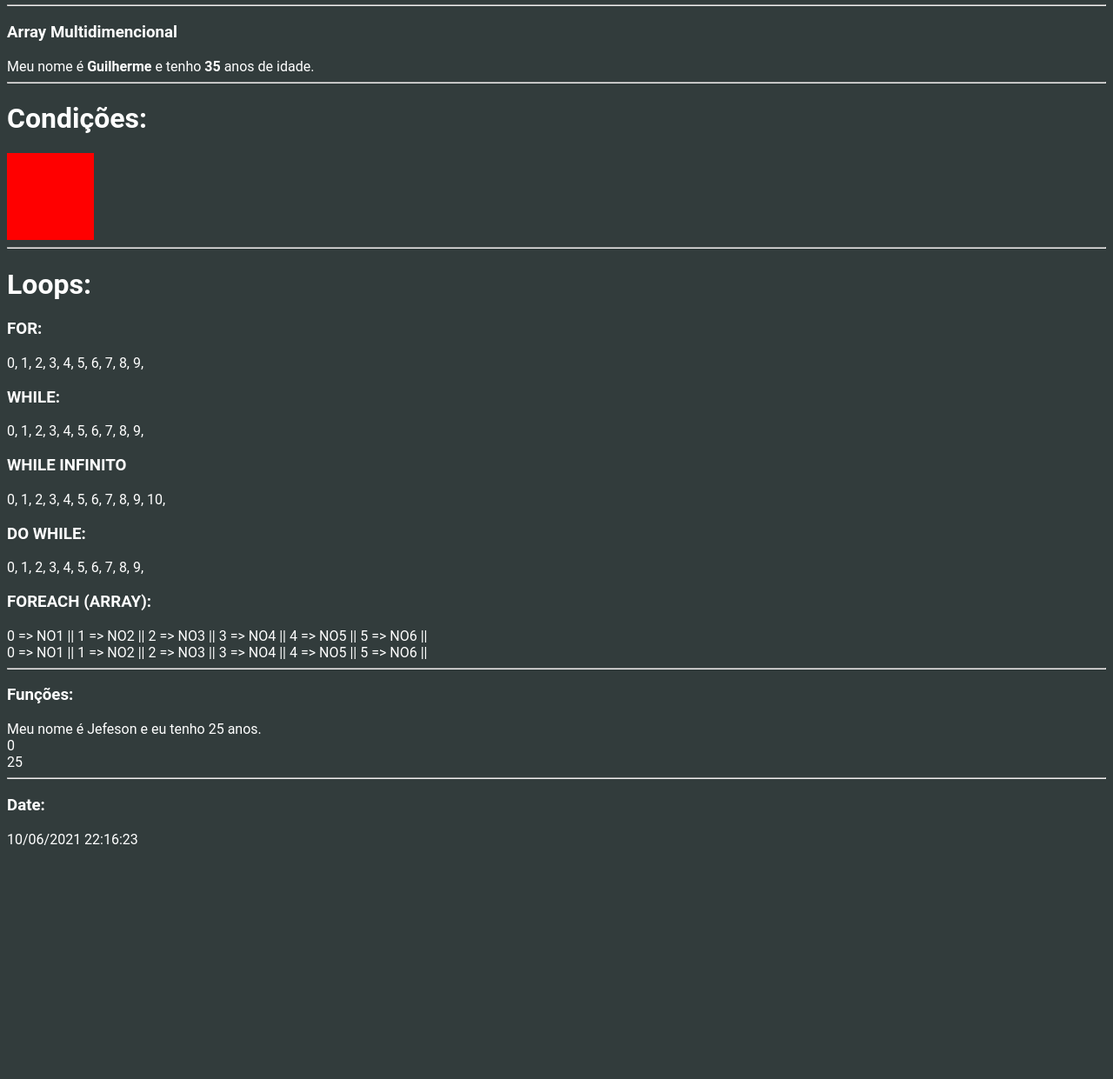
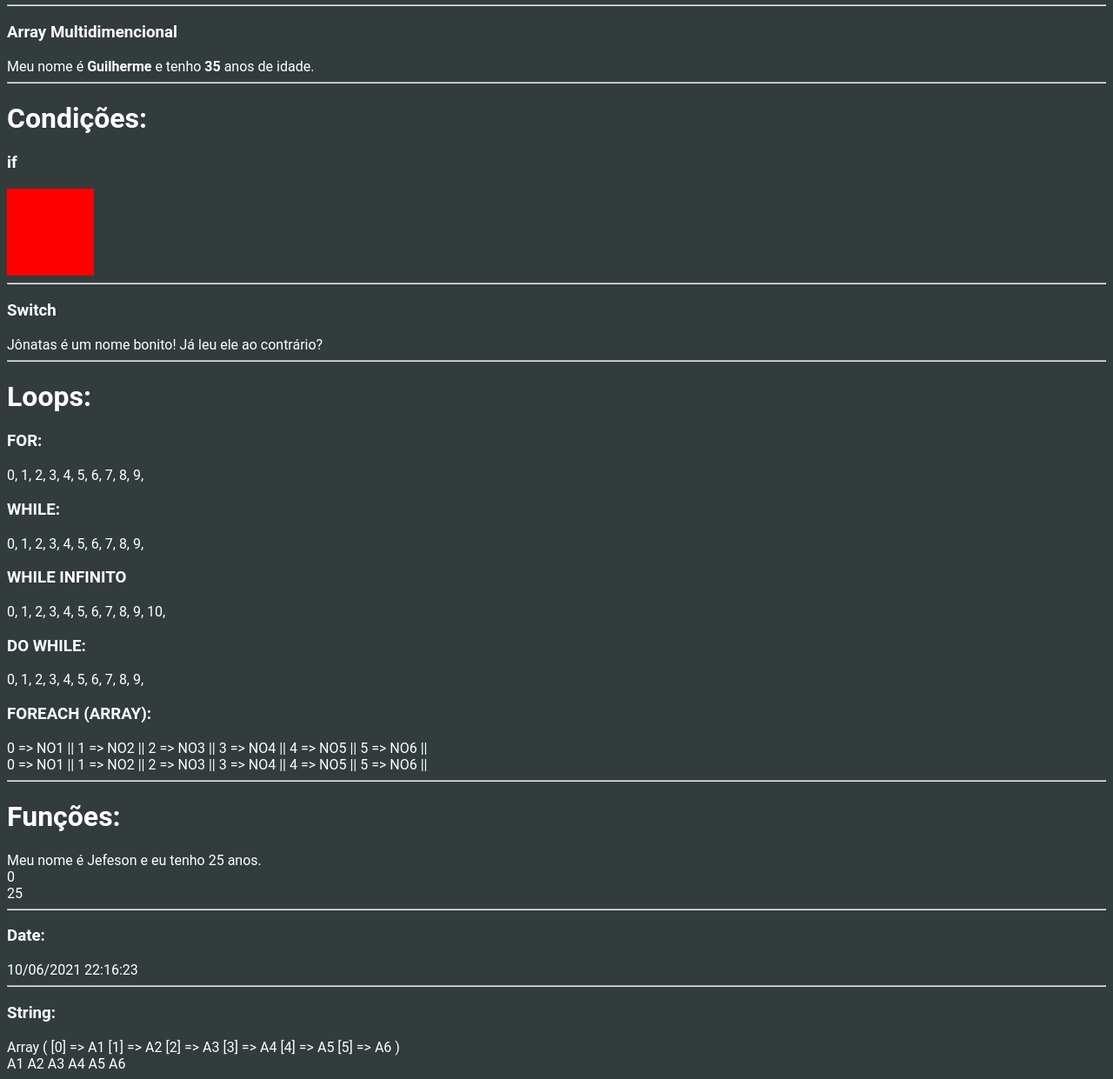
Before and after one commit to Jonatas-Soares-Alves/Exercicios-curso-PHP, a PHP site: page /Exemplos.php in a window 1280 px wide. Shown: the part 658-1899 px from the top of the page at 87% size. Before the commit the page ends 1630 px from the top, so only its background shows below. Run offline with PHP 8.4, Linux system fonts and the light colour scheme.

Commit message:
Update: Switch, String

```diff
--- a/Exemplos.php
+++ b/Exemplos.php
@@ -82,12 +82,13 @@
         $pessoa['idade'] = '15';
         $pessoa['cidade'] = 'Boston';
         $pessoa['existe'] = true;
+        /*======Dicionário======*/
 
         echo 'Nome da pessoa: '.$pessoa['nome'];
         echo '<br/> Idade da pessoa: '.$pessoa['idade'];
         echo '<br/> Cidade de pessoa: '.$pessoa['cidade'];
         echo '<br/> Essa pessoa existe? '.$pessoa['existe'];
-        /*======Dicionário======*/
+
     ?>
     <hr>
 
@@ -101,8 +102,9 @@
     <hr>
 
     <h1>Condições:</h1>
+    <h3>if</h3>
     <?php
-        //=========Condições==========
+        //=========Condição if==========
         $var1 = 'A';
         $var2 = 'B';
         $var3 = 'C';
@@ -116,7 +118,24 @@
             <div style= "width: 100px; height: 100px; background: red;"></div>
     <?php
             }
-        //=========Condições==========
+        //=========Condição if==========
+    ?>
+    <hr>
+
+    <h3>Switch</h3>
+    <?php
+        //=========Switch==========
+        $testeSwitch = 'Jônatas';
+        switch($testeSwitch){
+            case 'Jônatas':
+                echo 'Jônatas é um nome bonito! Já leu ele ao contrário?';
+                break;
+
+            case 'João':
+                echo 'Esse nome é bem... Comum.';
+                break;
+        }
+        //=========Switch==========
     ?>
     <hr>
 
@@ -183,16 +202,19 @@
     ?>
     <hr>
 
-    <h3>Funções:</h3>
+    <h1>Funções:</h1>
     <?php
+        //=========Função 1==========
         function mostrarDados($nome, $idade){
             echo "Meu nome é $nome e eu tenho $idade anos.";
         }
+        //=========Função 1==========
 
-
+        //=========Função 2==========
         function soma($n1 = 0, $n2 = 0){
             return $n1 + $n2;
         }
+        //=========Função 2==========
 
         mostrarDados('Jefeson', 25);
 
@@ -204,11 +226,29 @@
 
     <h3>Date:</h3>
     <?php
-
+        //=========Timezone e Formato==========
         date_default_timezone_set('America/Sao_Paulo');
         $data = date('d/m/Y H:i:s', time()+(60 * 2) );
         echo $data;
+        //=====================================
     ?>
+    <hr>
+
+    <h3>String:</h3>
+    <?php
+        //=========Funções básicas de String==========
+        $listaEscrita = 'A1 A2 A3 A4 A5 A6';
+
+        //=========Separa String e mostra Array==========
+        $ListaArray = explode(' ', $listaEscrita);
+        print_r($ListaArray);
+
+        //=========Junta um Array formando String==========
+        $ListaArray = implode(' ', $ListaArray);
+        echo '<br/>'.$ListaArray;
+    ?>
+
+
 
 </body>
 </html>
```
